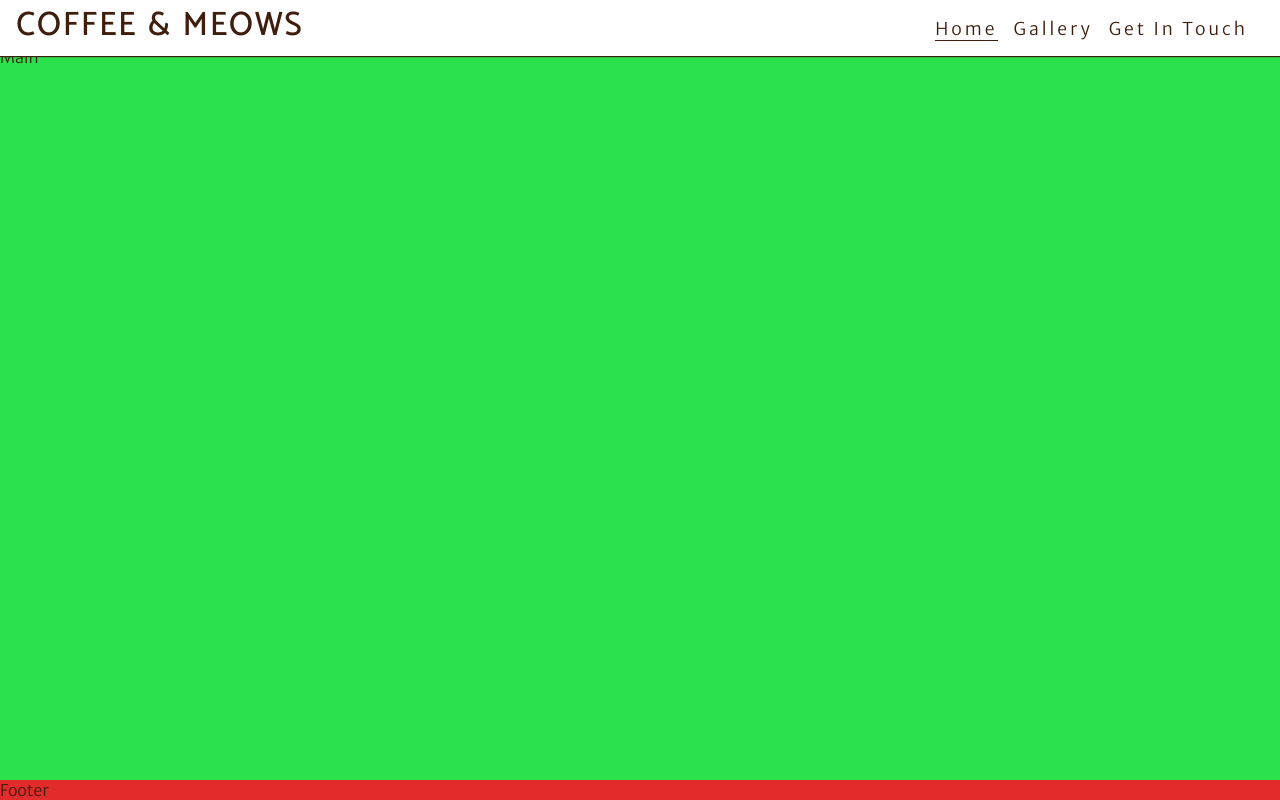
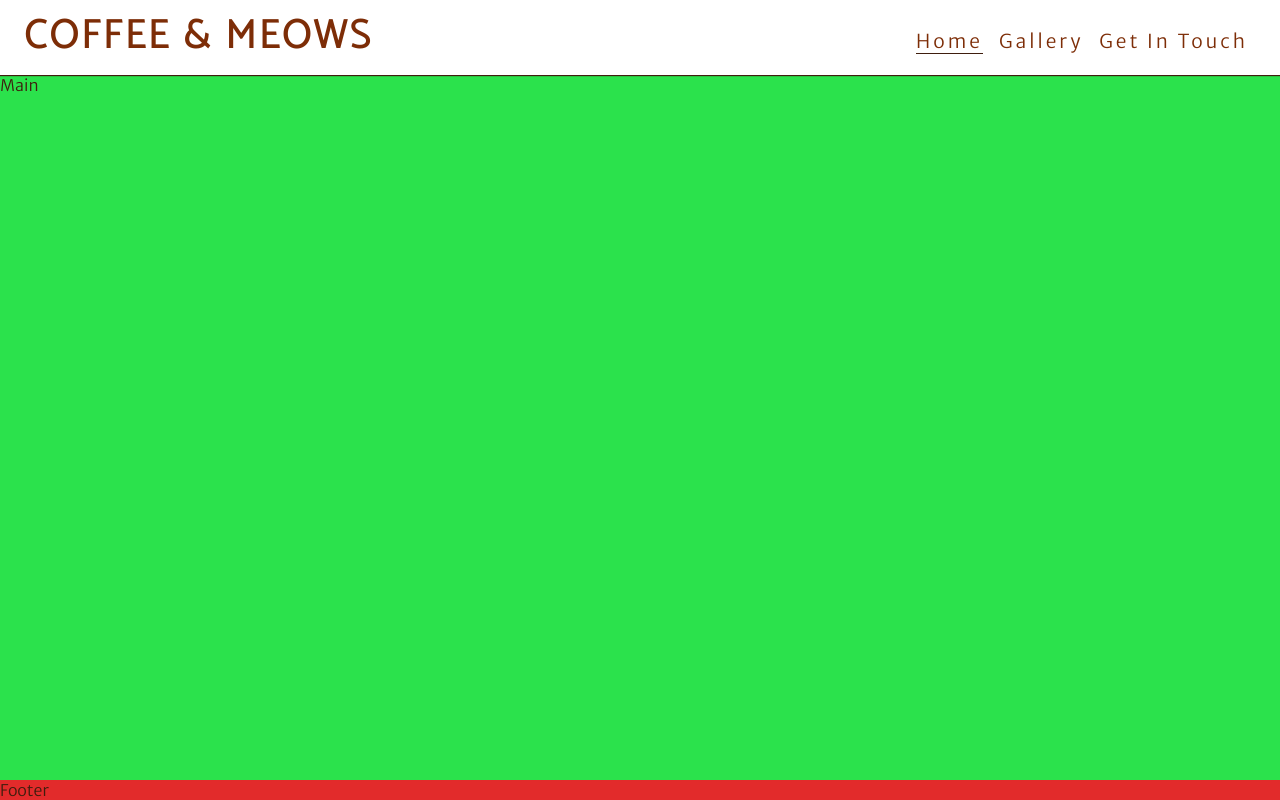
Before and after one commit to NoeliaCI/coffee-meows, a plain HTML site: page index.html in a window 1280 px wide. Drawn offline with Linux system fonts and the light colour scheme.

Commit message:
Change font for logo and menu and push main content down

```diff
--- a/assets/css/style.css
+++ b/assets/css/style.css
@@ -37,20 +37,29 @@ header {
 
 header a {
     text-decoration: none;
-    color: #3f1e0e;
+    color: #7d2d07;
+
 }
+
 
 h1 {
     font-family: Catamaran, sans-serif;
     text-transform: uppercase;
     letter-spacing: 3px;
-    color: #3f1e0e;
+    color: #7d2d07;
+}
+
+#logo {
+    color: #7d2d07;
+    font-size: 180%;
+    text-decoration: none;
 }
 
 #menu {
     font-size: 110%;
     letter-spacing: 3px;
     list-style-type: none;
+    color: #3f1e0e;
 }
 
 #menu > li {
@@ -97,7 +106,7 @@ main {
     background-color: rgb(43, 226, 76);
 
     flex: 1 0 auto;
-    margin-top: 47px;
+    margin-top: 95px;
 }
 
 /* footer */
@@ -120,6 +129,7 @@ footer {
 
     #menu {
         display: flex;
+        font-size: 120%;
     }
 
     #menu > li {
@@ -130,4 +140,19 @@ footer {
     .nav-toggle-label {
         display: none;
     }
+
+    #logo {
+        font-size: 250%;
+        line-height: 75px;
+        margin: 0 0.5rem;
+
+    }
+
+    /* Main content */
+
+    /* Push down main content for larger header */
+
+    main {
+        margin-top:75px;
+    }
 }
```
